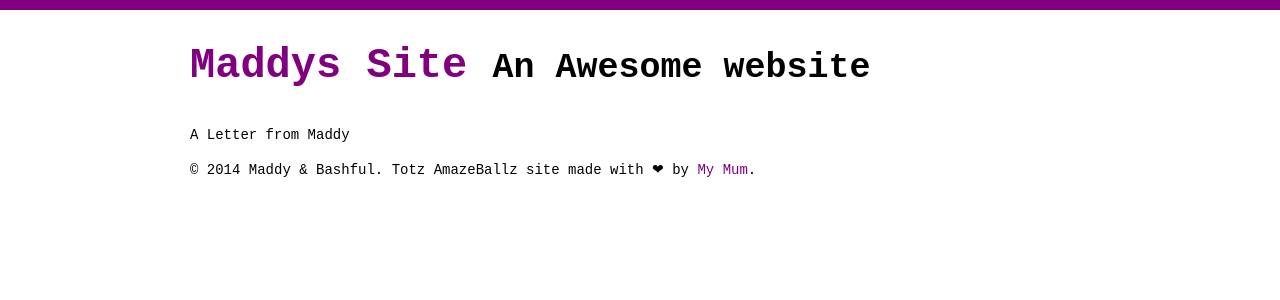
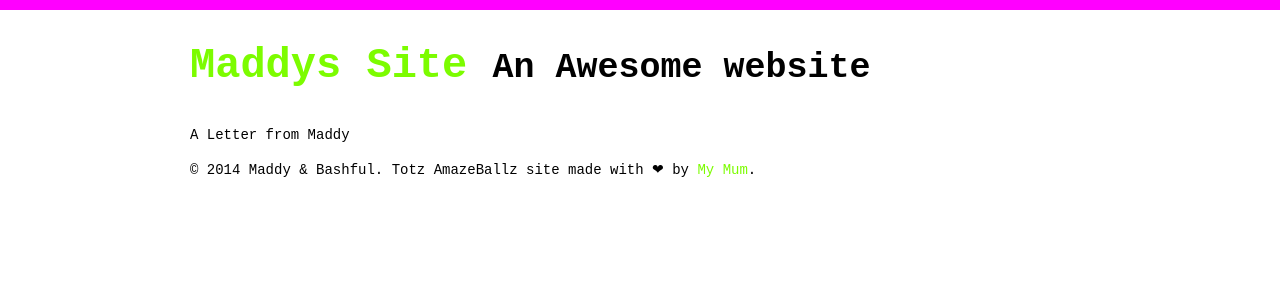
Before and after one commit to roachhd/maddy, a Jekyll site: the page built from letters/index.html, in a window 1280 px wide. Shown: the top 300 px of the page. Built offline with Jekyll 4.4.1, drawn with Linux system fonts in a browser that asks for light colours.

Commit message:
Update color-css.html

```diff
--- a/_includes/color-css.html
+++ b/_includes/color-css.html
@@ -1,7 +1,7 @@
 <style>
-    html { margin: 0; padding: 0; border-top: 10px solid purple; }
+    html { margin: 0; padding: 0; border-top: 10px solid fuchsia; }
     body { width: 90%; max-width: 900px; margin: 20px auto; font-family: monospace; font-size: 14px; line-height: 1.5em; }
-    a { color: purple; text-decoration: none; }
+    a { color: lawngreen; text-decoration: none; }
     h1 { font-size: 4em; }
     h1 em { color: magenta; font-size: .3em; }
     h3 { font-size: 3em; line-height: .7em; }
```
